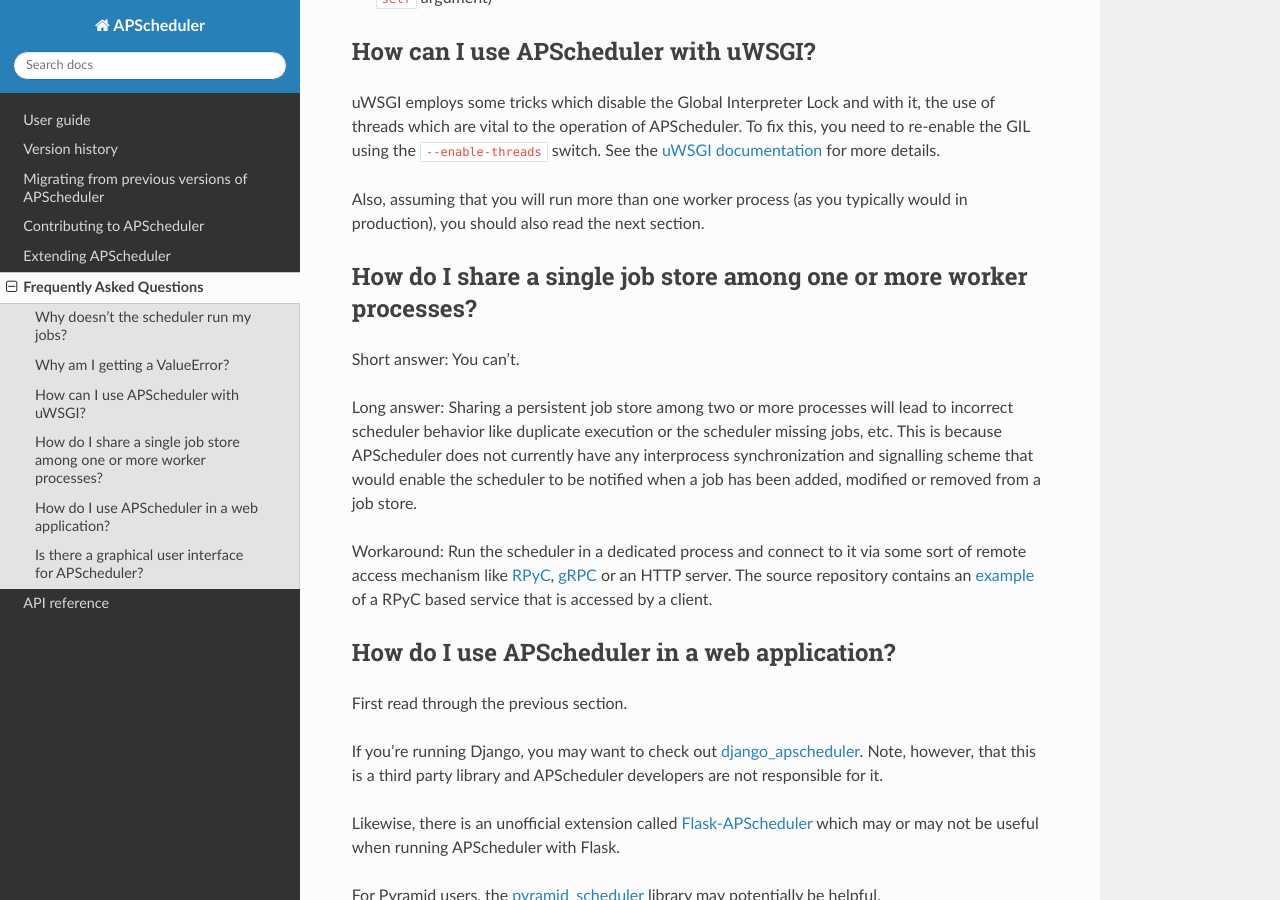
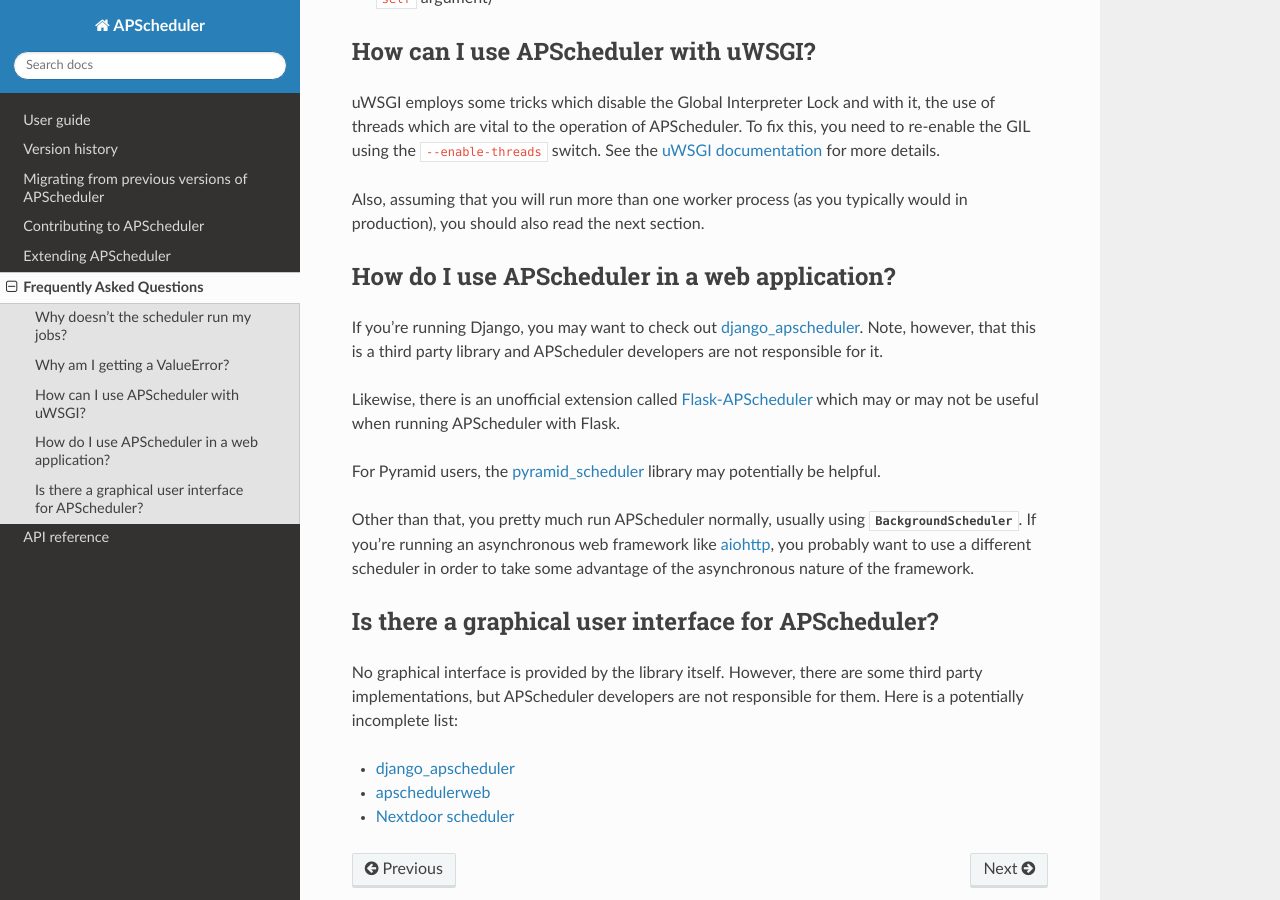
Before and after one commit to agronholm/apscheduler, a Sphinx documentation site: the page built from docs/faq.rst, in a window 1280 px wide and 900 px high, scrolled down 1417 px. Built offline with Sphinx 7.4.7 and the Read the Docs theme 2.0.0, drawn with Linux system fonts in a browser that asks for light colours.

Commit message:
Removed obsolete FAQ section about sharing job stores

```diff
--- a/docs/faq.rst
+++ b/docs/faq.rst
@@ -71,29 +71,8 @@
 
 .. _uWSGI-threads: https://uwsgi-docs.readthedocs.io/en/latest/WSGIquickstart.html#a-note-on-python-threads
 
-How do I share a single job store among one or more worker processes?
-=====================================================================
-
-Short answer: You can't.
-
-Long answer: Sharing a persistent job store among two or more processes will lead to incorrect
-scheduler behavior like duplicate execution or the scheduler missing jobs, etc. This is because
-APScheduler does not currently have any interprocess synchronization and signalling scheme that
-would enable the scheduler to be notified when a job has been added, modified or removed from a job
-store.
-
-Workaround: Run the scheduler in a dedicated process and connect to it via some sort of remote
-access mechanism like RPyC_, gRPC_ or an HTTP server. The source repository contains an example_ of
-a RPyC based service that is accessed by a client.
-
-.. _RPyC: https://rpyc.readthedocs.io/en/latest/
-.. _gRPC: https://www.google.com/url?sa=t&rct=j&q=&esrc=s&source=web&cd=1&cad=rja&uact=8&ved=2ahUKEwj-wMe-1eLcAhXSbZoKHdzGDZsQFjAAegQICRAB&url=https%3A%2F%2Fgrpc.io%2F&usg=AOvVaw0Jt5Y0OKbHd8MdFt9Kc2FO
-.. _example: https://github.com/agronholm/apscheduler/tree/master/examples/rpc
-
 How do I use APScheduler in a web application?
 ==============================================
-
-First read through the previous section.
 
 If you're running Django, you may want to check out django_apscheduler_. Note, however, that this
 is a third party library and APScheduler developers are not responsible for it.
```
